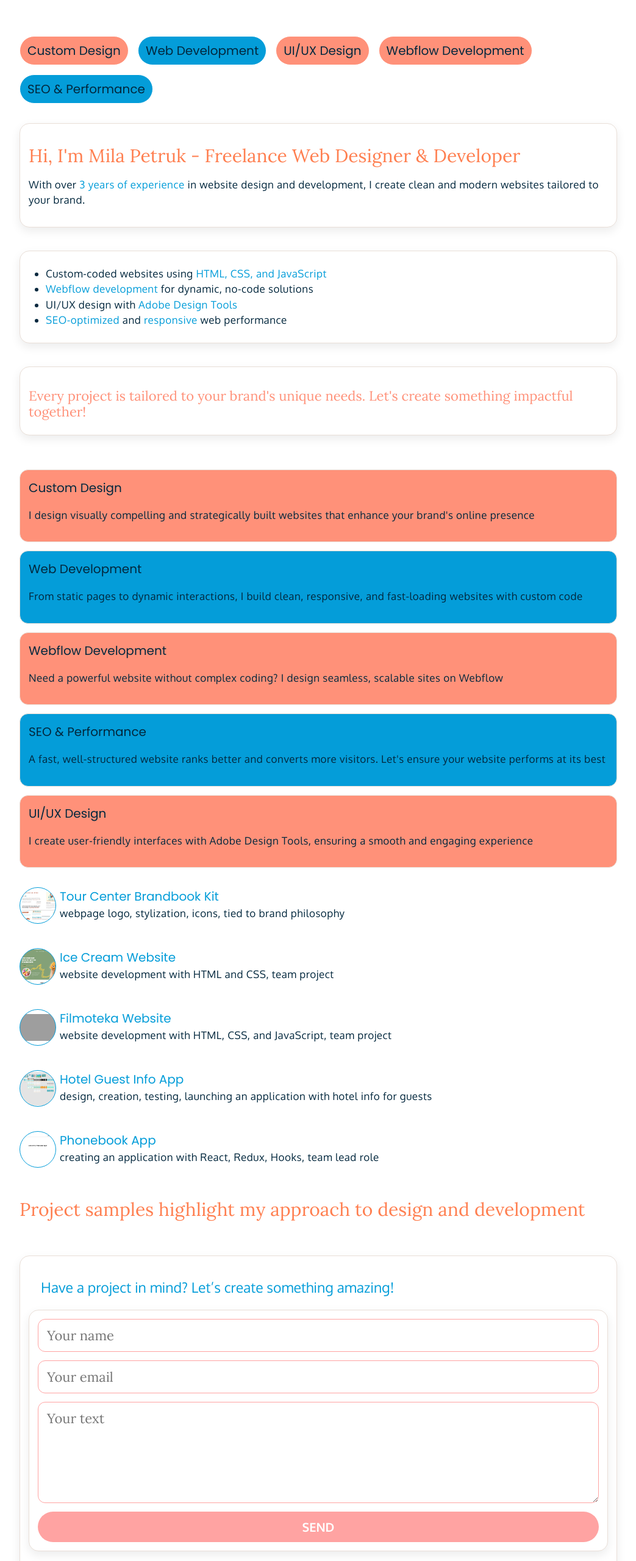
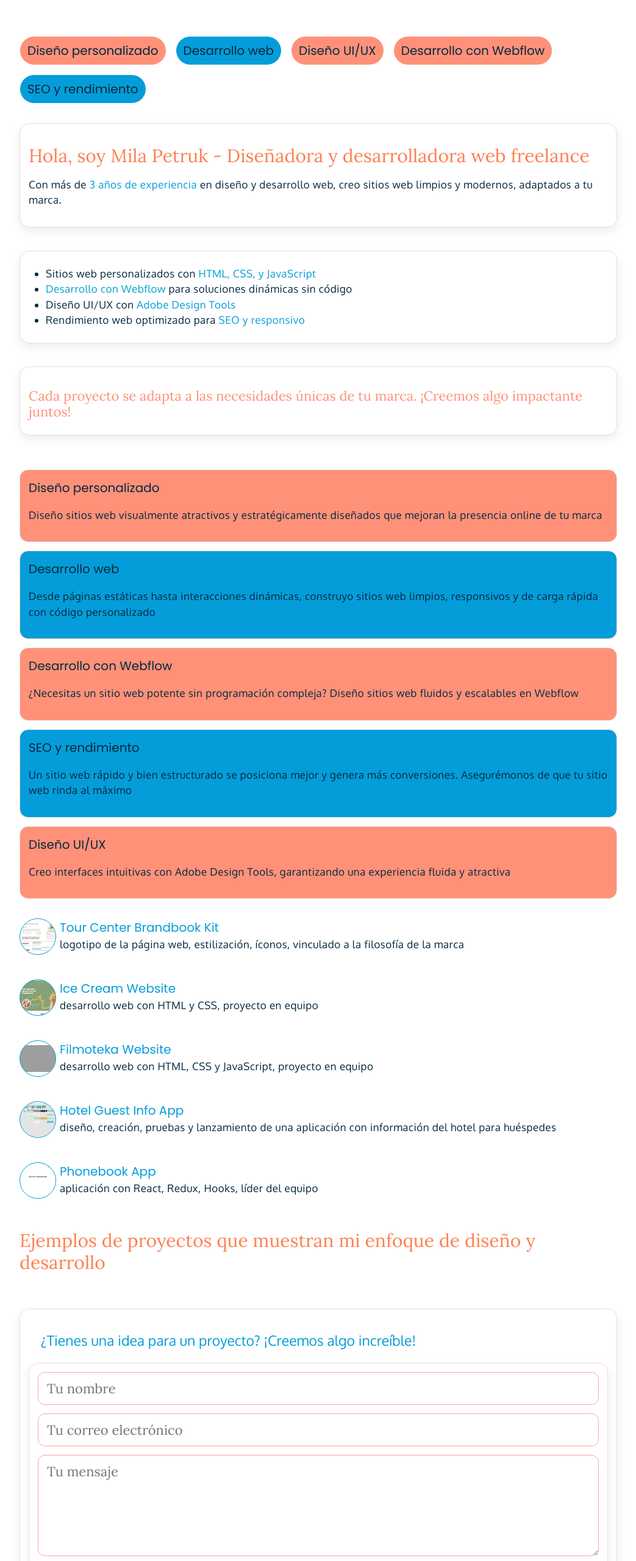
Before and after one commit to Milka4eva/Riola-Candela-Spanish, a plain HTML site: page index.html in a window 1280 px wide. Shown: the part 200-2760 px from the top of the page at 61% size, without its empty margins (118-1161 px from the left). Drawn offline with nearby package versions, Linux system fonts and the light colour scheme; grey boxes are pictures that could not be loaded.

Commit message:
translation done

```diff
--- a/index.html
+++ b/index.html
@@ -20,11 +20,11 @@
 
     <nav id="mobile-nav" class="mobile-nav" aria-label="Mobile">
       <ul class="nav-list">
-        <li><a href="#home">Home</a></li>
-        <li><a href=#about>About</a></li>
-        <li><a href=#services>Services</a></li>
-        <li><a href=#portfolio>Portfolio</a></li>
-        <li><a href=#contacts>Contact Form</a></li>
+        <li><a href="#home">Inicio</a></li>
+        <li><a href=#about>Quién soy</a></li>
+        <li><a href=#services>Servicios</a></li>
+        <li><a href=#portfolio>Portafolio</a></li>
+        <li><a href=#contacts>Contáctame</a></li>
       </ul>
     </nav>
   </header>
@@ -32,56 +32,56 @@
     <div class="container">
 
   <section id="home">
-    <h1>Custom Web Design Services</h1>
+    <h1>Tu diseño web personalizado</h1>
   </section>
   <section class="stack">
     <div class="row">
-      <div class="chip pink">Custom Design</div>
-      <div class="chip cyan">Web Development</div>
-      <div class="chip pink">UI/UX Design</div>
-      <div class="chip pink">Webflow Development</div>
-      <div class="chip cyan">SEO & Performance</div>
+      <div class="chip pink">Diseño personalizado</div>
+      <div class="chip cyan">Desarrollo web</div>
+      <div class="chip pink">Diseño UI/UX</div>
+      <div class="chip pink">Desarrollo con Webflow</div>
+      <div class="chip cyan">SEO y rendimiento</div>
     </div>
   </section>
 
 <section id="about" class="stack">
     <div class="card">
-      <h2>Hi, I'm Mila Petruk - Freelance Web Designer & Developer</h2>
-      <p class="lead">With over <span style="color: var(--blue)">3 years of experience</span> in website design and development, I create clean and modern websites tailored to your brand.</p>
+      <h2>Hola, soy Mila Petruk - Diseñadora y desarrolladora web freelance</h2>
+      <p class="lead">Con más de <span style="color: var(--blue)">3 años de experiencia</span> en diseño y desarrollo web, creo sitios web limpios y modernos, adaptados a tu marca.</p>
     </div>
     <div class="card">
       <ul style="margin:10px;padding-left:18px;color:var(--blue);">
-        <li class="expertise">Custom-coded websites using <span style="color: var(--blue)">HTML, CSS, and JavaScript</span></li>
-        <li class="expertise"><span style="color: var(--blue)">Webflow development</span> for dynamic, no-code solutions</li>
-        <li class="expertise">UI/UX design with <span style="color: var(--blue)">Adobe Design Tools</span></li>
-        <li class="expertise"><span style="color: var(--blue)">SEO-optimized</span> and <span style="color: var(--blue)">responsive</span> web performance</li>
+        <li class="expertise">Sitios web personalizados con <span style="color: var(--blue)">HTML, CSS, y JavaScript</span></li>
+        <li class="expertise"><span style="color: var(--blue)">Desarrollo con Webflow</span> para soluciones dinámicas sin código</li>
+        <li class="expertise">Diseño UI/UX con <span style="color: var(--blue)">Adobe Design Tools</span></li>
+        <li class="expertise">Rendimiento web optimizado para <span style="color: var(--blue)">SEO y responsivo</span></li>
       </ul>
     </div>
     <div class="card">
-     <h2 class="smaller">Every project is tailored to your brand's unique needs. Let's create something impactful together!</h2>
+     <h2 class="smaller">Cada proyecto se adapta a las necesidades únicas de tu marca. ¡Creemos algo impactante juntos!</h2>
     </div>
   </section>
 
 <section id="services" class="stack">
     <div class="pill pink">
-      <h3>Custom Design</h3>
-      <p class="lead">I design visually compelling and strategically built websites that enhance your brand's online presence</p>
+      <h3>Diseño personalizado</h3>
+      <p class="lead">Diseño sitios web visualmente atractivos y estratégicamente diseñados que mejoran la presencia online de tu marca</p>
     </div>
     <div class="pill blue">
-      <h3>Web Development</h3>
-      <p class="lead">From static pages to dynamic interactions, I build clean, responsive, and fast-loading websites with custom code</p>
+      <h3>Desarrollo web</h3>
+      <p class="lead">Desde páginas estáticas hasta interacciones dinámicas, construyo sitios web limpios, responsivos y de carga rápida con código personalizado</p>
     </div>
     <div class="pill pink">
-      <h3>Webflow Development</h3>
-      <p class="lead">Need a powerful website without complex coding? I design seamless, scalable sites on Webflow</p>
+      <h3>Desarrollo con Webflow</h3>
+      <p class="lead">¿Necesitas un sitio web potente sin programación compleja? Diseño sitios web fluidos y escalables en Webflow</p>
     </div>
     <div class="pill blue">
-      <h3>SEO & Performance</h3>
-      <p class="lead">A fast, well-structured website ranks better and converts more visitors. Let's ensure your website performs at its best</p>
+      <h3>SEO y rendimiento</h3>
+      <p class="lead">Un sitio web rápido y bien estructurado se posiciona mejor y genera más conversiones. Asegurémonos de que tu sitio web rinda al máximo</p>
     </div>
     <div class="pill pink">
-      <h3>UI/UX Design</h3>
-      <p class="lead">I create user-friendly interfaces with Adobe Design Tools, ensuring a smooth and engaging experience</p>
+      <h3>Diseño UI/UX</h3>
+      <p class="lead">Creo interfaces intuitivas con Adobe Design Tools, garantizando una experiencia fluida y atractiva</p>
     </div>
   </section>
 
@@ -92,7 +92,7 @@
         </div>
       <div>
         <strong>Tour Center Brandbook Kit</strong>
-        <div class="lead">webpage logo, stylization, icons, tied to brand philosophy</div>
+        <div class="lead">logotipo de la página web, estilización, íconos, vinculado a la filosofía de la marca</div>
       </div>
       </a>
       <a href="https://himadieiev.github.io/ice-cream-new/" class="list-item">
@@ -100,7 +100,7 @@
         </div>
         <div>
           <strong>Ice Cream Website</strong>
-          <div class="lead">website development with HTML and CSS, team project</div>
+          <div class="lead">desarrollo web con HTML y CSS, proyecto en equipo</div>
         </div>
       </a>
       <a href="https://etopritika.github.io/team-project-12/" class="list-item">
@@ -108,7 +108,7 @@
         </div>
         <div>
           <strong>Filmoteka Website</strong>
-          <div class="lead">website development with HTML, CSS, and JavaScript, team project</div>
+          <div class="lead">desarrollo web con HTML, CSS y JavaScript, proyecto en equipo</div>
         </div>
       </a>
       <a href="https://xd.adobe.com/view/62cebc18-c77c-4938-8bb4-5e66d33d45a3-379d/?fullscreen" class="list-item">
@@ -116,7 +116,7 @@
         </div>
         <div>
           <strong>Hotel Guest Info App</strong>
-          <div class="lead">design, creation, testing, launching an application with hotel info for guests</div>
+          <div class="lead">diseño, creación, pruebas y lanzamiento de una aplicación con información del hotel para huéspedes</div>
         </div>
       </a>
       <a href="https://milka4eva.github.io/goit-react-hw-08-phonebook/" class="list-item">
@@ -124,24 +124,24 @@
         </div>
         <div>
           <strong>Phonebook App</strong>
-          <div class="lead">creating an application with React, Redux, Hooks, team lead role</div>
+          <div class="lead">aplicación con React, Redux, Hooks, líder del equipo</div>
         </div>
       </a>
     </div>
     <section>
-      <h2>Project samples highlight my approach to design and development</h2>
+      <h2>Ejemplos de proyectos que muestran mi enfoque de diseño y desarrollo</h2>
     </section>
   </section>
 
   <section id="contacts" class="stack">
     <div class="card">
-      <p class="contactme">Have a project in mind? Let’s create something amazing!</p>
+      <p class="contactme">¿Tienes una idea para un proyecto? ¡Creemos algo increíble!</p>
       <div class="card">
       <div class="stack">
-        <input id="name" class="input" placeholder="Your name" required>
-        <input id="email" class="input" placeholder="Your email" required>
-        <textarea id="message" class="input" placeholder="Your text" rows="5" required></textarea>
-        <button class="btn" type="button" id="sendBtn">SEND</button>
+        <input id="name" class="input" placeholder="Tu nombre" required>
+        <input id="email" class="input" placeholder="Tu correo electrónico" required>
+        <textarea id="message" class="input" placeholder="Tu mensaje" rows="5" required></textarea>
+        <button class="btn" type="button" id="sendBtn">ENVIAR</button>
       </div>
     </div>
     </div>
--- a/js/form.js
+++ b/js/form.js
@@ -20,11 +20,11 @@
     const message = document.getElementById('message').value.trim();
 
     if (!name || !email || !message) {
-      alert('Please fill in all fields before sending.');
+      alert('Por favor, rellene todos los campos antes de enviar.');
       return;
     }
 
-    btn.textContent = 'SENDING...';
+    btn.textContent = 'ENVIANDO...';
     btn.disabled = true;
 
     // Отправляем письмо через EmailJS
@@ -34,13 +34,13 @@
       message: message,
     })
     .then(() => {
-      btn.textContent = 'SENT!';
+      btn.textContent = 'LISTO!';
       btn.style.backgroundColor = '#049DD9';
       btn.style.color = '#fff';
     })
     .catch(() => {
       btn.textContent = 'ERROR';
       btn.style.backgroundColor = '#FF7F50';
-      alert('There was a problem sending your message. Please try again later.');
+      alert('Hubo un problema al enviar tu mensaje. Inténtalo de nuevo más tarde.');
     });
   });
```
Also changed, not shown: css/style.css (+0 -17 lines).
